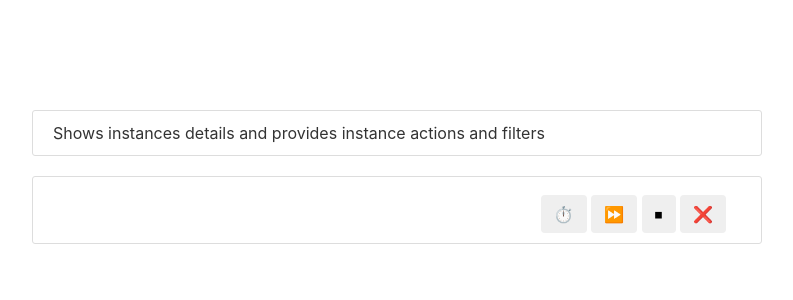
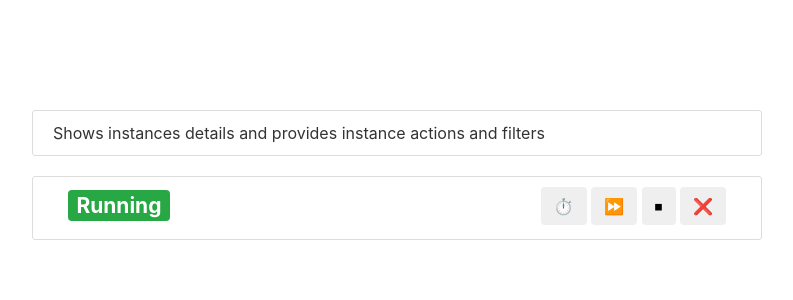
Before and after one commit to GoddessDianaPub/kandula-app, a Flask app: template app/templates/instances.html in a window 1280 px wide. Shown: the part 86-386 px from the top of the page, without its empty margins (53-846 px from the left). Run offline with Flask 3, Linux system fonts and the light colour scheme; the template is opened without the code that fills it: most values are stand-ins (such as "Sample title", 1, 10 or a date in 2020); parts of the project's set-up code (start-up, migrations or seed data) failed here and were passed over; some libraries are stand-ins or nearby versions.

Commit message:
added "if instance.State == running" block

```diff
--- a/app/templates/instances.html
+++ b/app/templates/instances.html
@@ -44,6 +44,11 @@
                                     {% endfor %}
                                 {% else %}
                                     {{ instance.Id }}
+                                {% endif %}
+                                {% if instance.State == "running" %}
+                                    <span class="badge badge-success">Running</span>
+                                {% else %}
+                                    <span class="badge badge-danger">{{ instance.State }}</span>
                                 {% endif %}
                             </a>
                         </h3>
```
